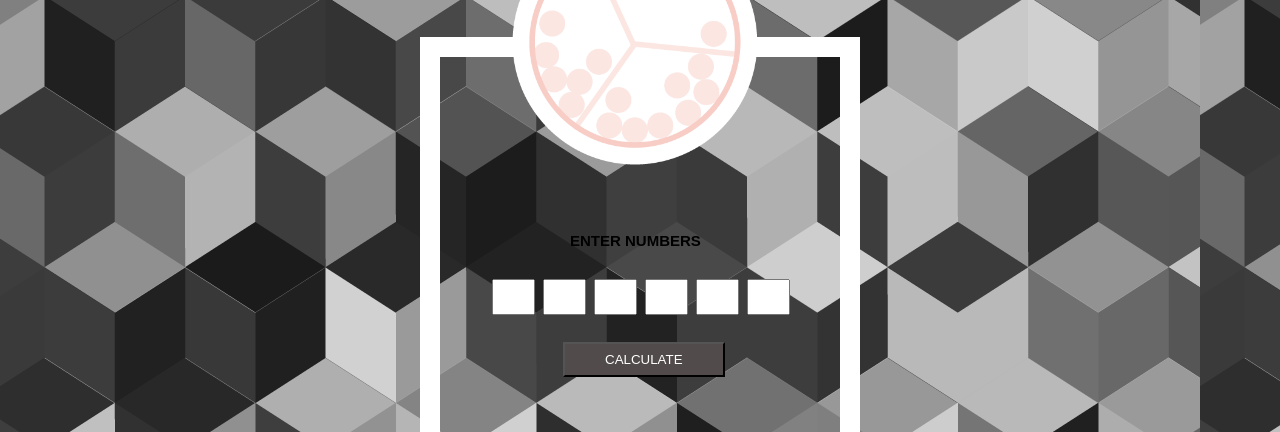
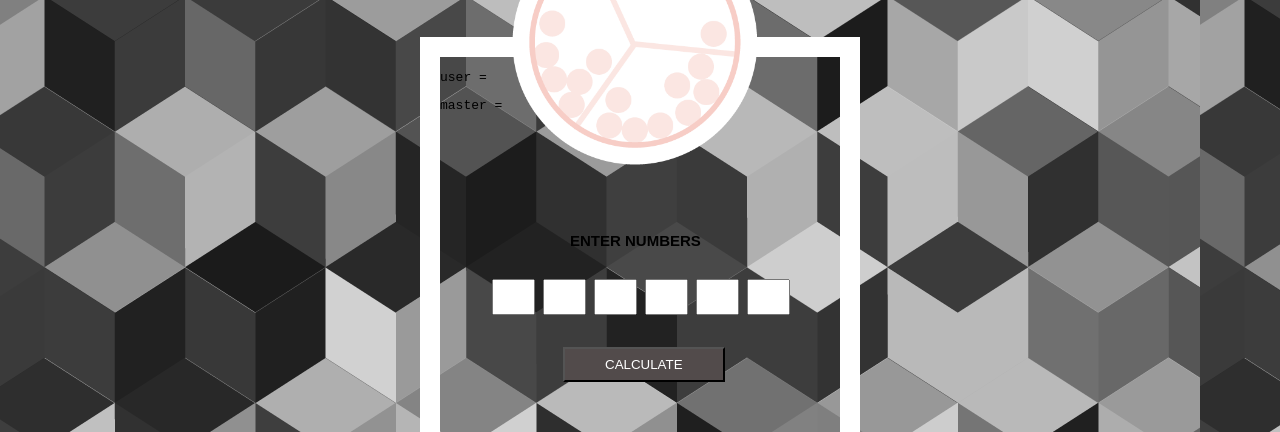
Before and after one commit to sarahpenney/national-lottery, a plain HTML site: page index.html in a window 1280 px wide. Shown: the part 121-553 px from the top of the page. Drawn offline with nearby package versions, Linux system fonts and the light colour scheme; some packages are replaced by stand-ins of ours.

Commit message:
ADDED: player input and save

```diff
--- a/app.js
+++ b/app.js
@@ -41,8 +41,20 @@ lottoApp.config(function($routeProvider) {
 });
 
     // create the controller and inject Angular's $scope
-lottoApp.controller('mainController', function($scope) {
+lottoApp.controller('mainController', function($scope, $http) {
   $scope.message = 'main';
+
+
+  $scope.update = function(user) {
+    $scope.master = angular.copy(user);
+  };
+
+
+
+
+
+
+
 });
 
 lottoApp.controller('beginController', function($scope) {
--- a/pages/home.html
+++ b/pages/home.html
@@ -4,14 +4,19 @@
   <h3>ENTER NUMBERS</h3>
 
   <div class="number-input">
-    <input type="number" name="number1" class="number" />
-    <input type="number" name="number2" class="number" />
-    <input type="number" name="number3" class="number" />
-    <input type="number" name="number4" class="number" />
-    <input type="number" name="number5" class="number" />
-    <input type="number" name="number6" class="number" />
+    <!-- <form id="numbers" action="/calculating.html"> -->
+      <form id="numbers">
+      <input type="number" ng-model="user.number1" class="number" />
+      <input type="number" ng-model="user.number2" class="number" />
+      <input type="number" ng-model="user.number3" class="number" />
+      <input type="number" ng-model="user.number4" class="number" />
+      <input type="number" ng-model="user.number5" class="number" />
+      <input type="number" ng-model="user.number6" class="number" />
+      <input type="submit" class="button" ng-click="update(user)" value="CALCULATE" />
+    </form>
   </div>
 
+  <pre>user = {{user | json}}</pre>
+  <pre>master = {{master | json}}</pre>
 
-  <button>CALCULATE</button>
 </div>
--- a/style.css
+++ b/style.css
@@ -54,11 +54,11 @@ h3 {
     margin: 2px;
 }
 
-button {
+.button {
     color: white;
     background-color: #524b4b;
     position: absolute;
-    top: 285px;
+    top: 70px;
     padding: 8px 40px;
-    left: 123px;
+    left: 73px;
 }
```
